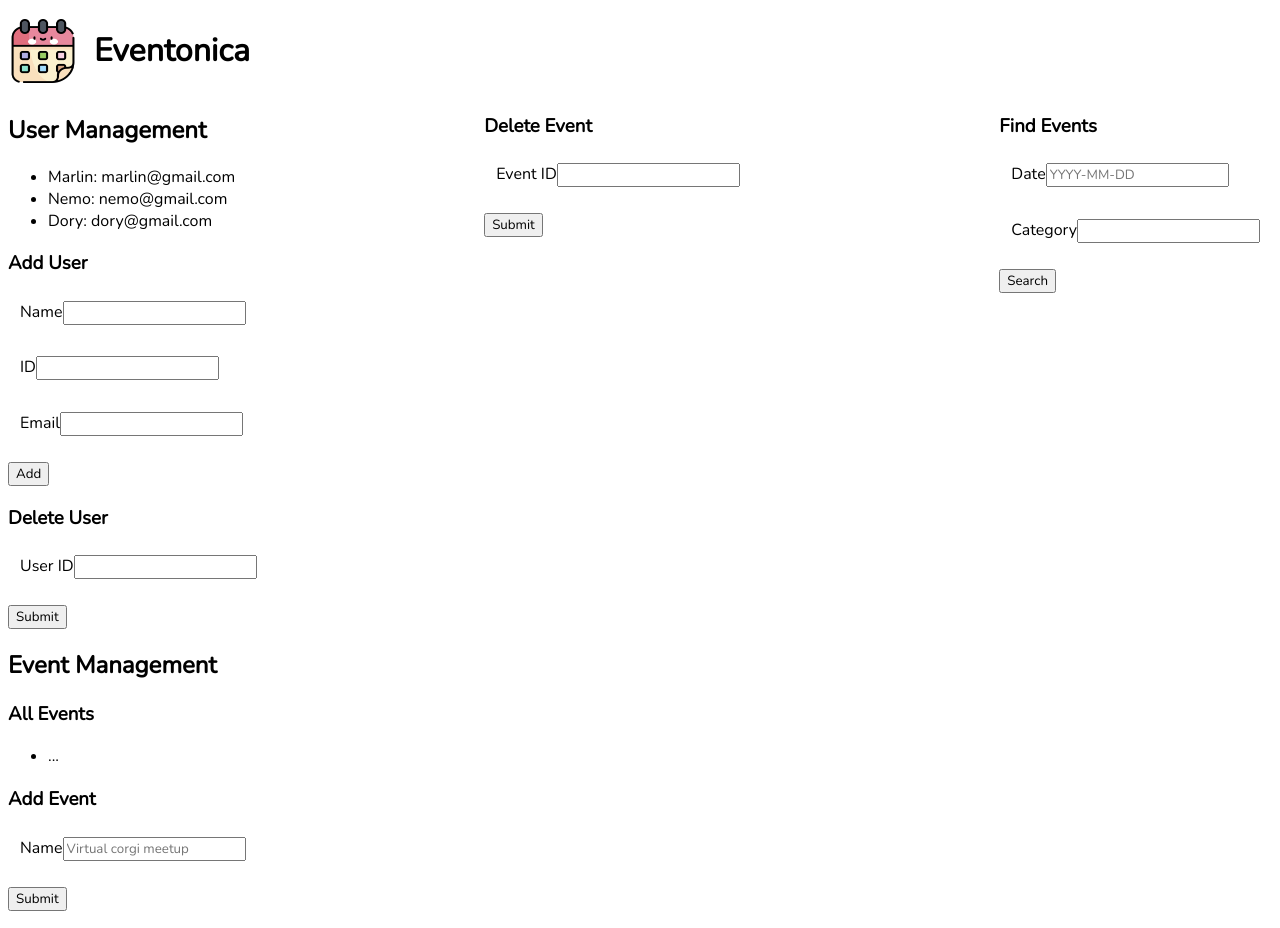
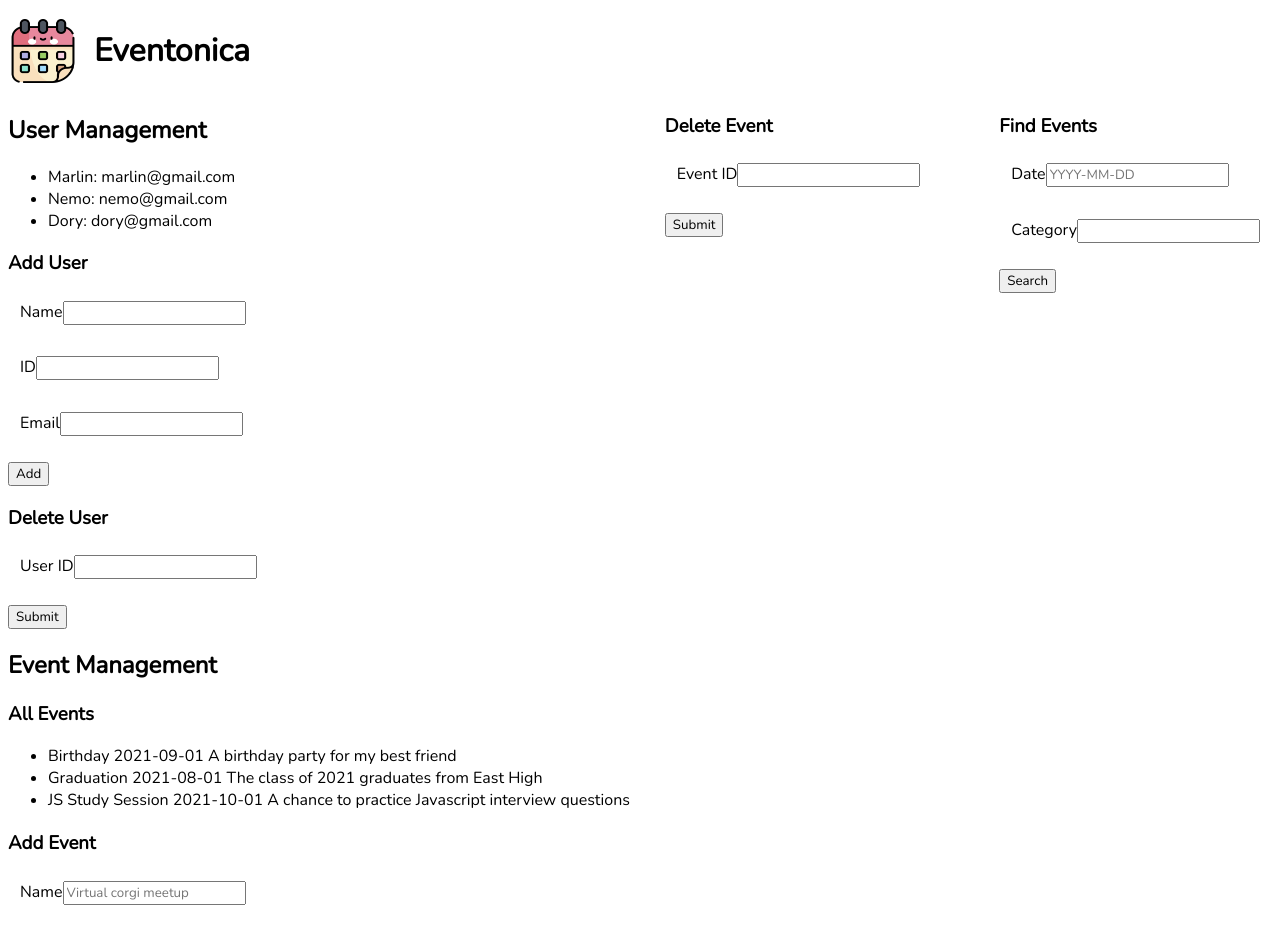
Before and after one commit to lisaleegithub/eventonica, a React (Create React App) app in the folder client/: page / in a window 1280 px wide. Shown: the top 928 px of the page. Built offline with nearby package versions, Linux system fonts and the light colour scheme.

Commit message:
Add Events component and display events.

```diff
--- a/client/src/App.js
+++ b/client/src/App.js
@@ -2,6 +2,7 @@
 import "./App.css";
 import Footer from './Components/Footer';
 import Users from './Components/Users';
+import Events from './Components/Events';
 
 function App() {
   return (
@@ -16,30 +17,8 @@
 
           <Users />
 
-          <section className="event-management">
-            <h2>Event Management</h2>
-            <div>
-              <h3>All Events</h3>
-              <ul id="events-list">
-                {/* Display all Events here */}
-                <li>...</li>
-              </ul>
+          <Events />
 
-              <h3>Add Event</h3>
-              <form id="add-event" action="#">
-                <fieldset>
-                  <label>Name</label>
-                  <input
-                    type="text"
-                    id="add-event-name"
-                    placeholder="Virtual corgi meetup"
-                  />
-                </fieldset>
-                {/* Add more form fields here */}
-                <input type="submit" />
-              </form>
-            </div>
-          </section>
         </div>
 
         <div>
--- /dev/null
+++ b/client/src/Components/Events.js
@@ -0,0 +1,59 @@
+import { useState } from "react";
+
+// mock events
+const event1 = {
+    id: "1",
+    name: "Birthday",
+    date: "2021-09-01",
+    description: "A birthday party for my best friend",
+    category: "Celebration",
+  };
+
+  const event2 = {
+    id: "2",
+    name: "Graduation",
+    date: "2021-08-01",
+    description: "The class of 2021 graduates from East High",
+    category: "Education",
+  };
+
+  const event3 = {
+    id: "3",
+    name: "JS Study Session",
+    date: "2021-10-01",
+    description: "A chance to practice Javascript interview questions",
+    category: "Education",
+  };
+
+const Events = () => {
+    const [events, setEvents] = useState([event1, event2, event3]);
+
+    return (
+    <section className="event-management">
+        <h2>Event Management</h2>
+        <div>
+            <h3>All Events</h3>
+
+            <ul id="events-list">
+                {events.map((event) => <li key={event.id}>{event.name} {event.date} {event.description}</li>)}
+            </ul>
+
+            <h3>Add Event</h3>
+            <form id="add-event" action="#">
+                <fieldset>
+                    <label>Name</label>
+                    <input
+                        type="text"
+                        id="add-event-name"
+                        placeholder="Virtual corgi meetup"
+                    />
+                </fieldset>
+                {/* Add more form fields here */}
+                <input type="submit" />
+            </form>
+        </div>
+    </section>
+    )
+}
+
+export default Events;
```
